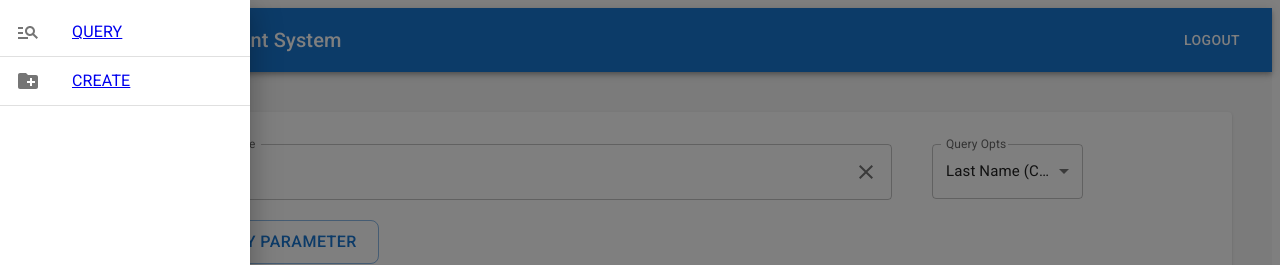
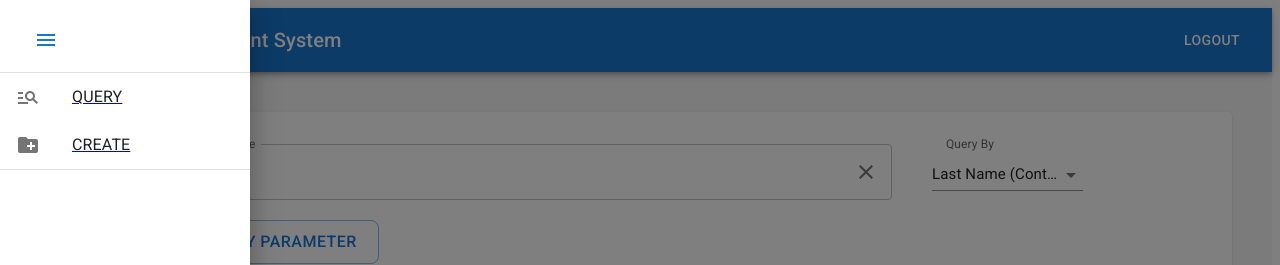
Before and after one commit to 0x5929/ST-SMS-FRONTEND-web-sms, a React (Create React App) app: page / in a window 1280 px wide. Both pictures are taken after a click on the button "menu". Shown: the top 265 px of the page. Built offline with nearby package versions, Linux system fonts and the light colour scheme.

Commit message:
changed IconButton to the material UI IconButton, and added a close button for menu

```diff
--- a/src/App.js
+++ b/src/App.js
@@ -18,8 +18,10 @@ function App() {
 
     const {
         drawerOpen,
-        setDrawerOpen,
         toggleDrawer,
+        anchorDirection,
+        menuIconColor,
+        menuIconSize
     } = useDrawer()
 
 
@@ -28,10 +30,12 @@ function App() {
         <AppMain>
             <Router>
                 <Controls.Header
+                    Link={Link}
                     drawerOpen={drawerOpen}
-                    setDrawerOpen={setDrawerOpen}
                     toggleDrawer={toggleDrawer}
-                    Link={Link}
+                    anchorDirection={anchorDirection}
+                    menuIconColor={menuIconColor}
+                    menuIconSize={menuIconSize}
                 />
                 <Routes>
                     <Route path="/" element={<Query />} />
--- a/src/components/Button.js
+++ b/src/components/Button.js
@@ -1,5 +1,5 @@
 import React from 'react';
-import { Button as MuiButton } from '@mui/material';
+import { IconButton as MuiIconButton, Button as MuiButton } from '@mui/material';
 import { styled } from '@mui/material/styles';
 
 
@@ -42,7 +42,7 @@ export function IconButton(props) {
     var sizeDefault = "small"
     var colorDefault = "secondary"
     return (
-        <NonCapButton
+        <MuiIconButton
             variant={variant || variantDefault}
             size={size || sizeDefault}
             color={color || colorDefault}
@@ -51,6 +51,6 @@ export function IconButton(props) {
         >
             { children }
 
-        </NonCapButton>
+        </MuiIconButton>
     )
 }
--- a/src/components/Drawer.js
+++ b/src/components/Drawer.js
@@ -3,46 +3,74 @@ import React from 'react';
 import { Divider, List, ListItem, ListItemIcon, ListItemText, Drawer as MuiDrawer } from '@mui/material'
 import ManageSearchIcon from '@mui/icons-material/ManageSearch';
 import CreateNewFolderIcon from '@mui/icons-material/CreateNewFolder';
+import MenuIcon from '@mui/icons-material/Menu';
 import { styled } from '@mui/material/styles';
+import { IconButton } from './Button';
 
 const MenuList = styled(List)(({theme}) => ({
-    width: 250
+    width: 250,
+
+    '& .MuiIconButton-root' :  {
+        marginLeft: theme.spacing(0.75),
+    }
 }))
+
+const MenuItemText = styled(ListItemText)(({theme}) => ({
+    '& .MuiTypography-root' : {
+        color: theme.palette.text.primary
+    }
+
+}))
+
 
 export default function Drawer (props) {
 
     const {
         drawerOpen,
         Link,
-        toggleDrawer
+        toggleDrawer,
+        anchorDirection,
+        menuIconColor,
+        menuIconSize
     } = props
 
-    const anchor = 'left'
 
     return (
         <MuiDrawer
-            anchor={anchor}
+            anchor={anchorDirection}
             open={drawerOpen}
             onClose={()=>(toggleDrawer(drawerOpen))}
         >
             <MenuList>
+                <ListItem>
+                    <IconButton
+                        color={menuIconColor}
+                        size={menuIconSize}
+                        onClick={()=>(toggleDrawer(drawerOpen))}
+                    >
+                        <MenuIcon
+                            size={menuIconSize}
+                        />
+                    </IconButton>
+                </ListItem>
+                <Divider />
                 <Link to="/">
-                    <ListItem button>
+                    <ListItem button disableRipple>
                         <ListItemIcon>
                             <ManageSearchIcon />
                         </ListItemIcon>
-                        <ListItemText
+                        <MenuItemText
                             primary={'QUERY'}
+
                         />
                     </ListItem>
                 </Link>
-                <Divider />
                 <Link to="/create">
-                    <ListItem button>
+                    <ListItem button disableRipple>
                         <ListItemIcon>
                             <CreateNewFolderIcon />
                         </ListItemIcon>
-                        <ListItemText
+                        <MenuItemText
                             primary={'CREATE'}
                         />
                     </ListItem>
--- a/src/components/Grid.js
+++ b/src/components/Grid.js
@@ -325,13 +325,14 @@ export function QueryLayoutGrid(props) {
                                     </Grid>
                                     <Grid item md={2} sm={12}>
                                         <QuerySelect
-                                            label="Query Opts"
+                                            label="Query By"
                                             name="options"
                                             value={queryOptions[index]['query']}
                                             onChange={(e)=>(handleQueryOptionOnChange(e, index))}
                                             error={errors['query' + index.toString()]}
                                             options={getQueryOptions()}
                                             sx={{ fontSize: 15}}
+                                            variant={'standard'}
                                             autoWidth
                                         />
                                     </Grid>
--- a/src/components/Header.js
+++ b/src/components/Header.js
@@ -6,9 +6,11 @@ import Drawer from './Drawer';
 function Header(props) {
     const {
       drawerOpen,
-      setDrawerOpen,
       toggleDrawer,
-      Link
+      Link,
+      anchorDirection,
+      menuIconColor,
+      menuIconSize
     } = props
 
     return (
@@ -32,10 +34,12 @@ function Header(props) {
               Logout
             </Button>
             <Drawer
+              Link={Link}
               drawerOpen={drawerOpen}
-              setDrawerOpen={setDrawerOpen}
               toggleDrawer={toggleDrawer}
-              Link={Link}
+              anchorDirection={anchorDirection}
+              menuIconColor={menuIconColor}
+              menuIconSize={menuIconSize}
             />
           </Toolbar>
         </AppBar>
--- a/src/controllers/drawerController.js
+++ b/src/controllers/drawerController.js
@@ -3,13 +3,19 @@ import { useState } from 'react';
 export default function useDrawer(){
     const [ drawerOpen, setDrawerOpen ] = useState(false)
 
+    const anchorDirection = 'left'
+    const menuIconColor = 'primary'
+    const menuIconSize = 'large'
+
     const toggleDrawer = (state) => {
-        console.log('hello world')
         setDrawerOpen(!state)
     }
     return {
         drawerOpen,
         setDrawerOpen,
-        toggleDrawer
+        toggleDrawer,
+        anchorDirection,
+        menuIconColor,
+        menuIconSize
     }
 }
```
